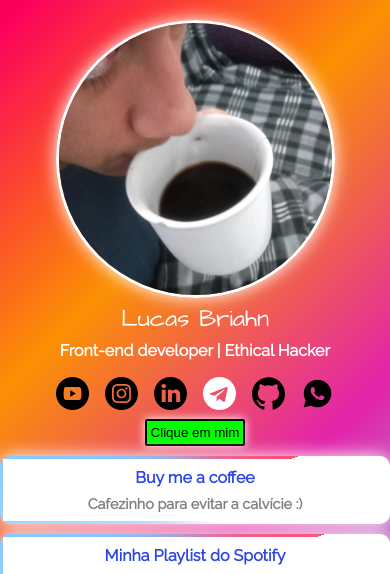
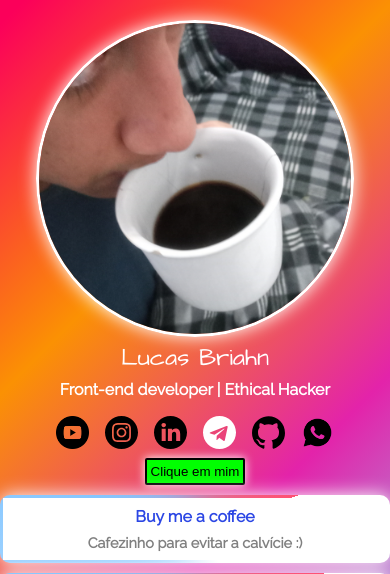
Before and after one commit to lucasbriahn/lucasbriahn.github.io, a PHP site: page / in a window 390 px wide. Shown: the top 574 px of the page. Run offline with PHP 8.4, Linux system fonts and the light colour scheme.

Commit message:
Add files via upload

```diff
--- a/assets/css-scss/_mixins.scss
+++ b/assets/css-scss/_mixins.scss
@@ -14,7 +14,7 @@
     align-items: center;
 }
 @mixin image-profile {
-    width: 30%;
+    width: 20%;
     border-radius: 100%;
     border: 3px solid white;
     box-shadow: 0 0 17px white;
--- a/assets/css-scss/main.css
+++ b/assets/css-scss/main.css
@@ -28,7 +28,7 @@ body {
   text-align: center;
 }
 .body-content .profile img {
-  width: 30%;
+  width: 22%;
   border-radius: 100%;
   border: 3px solid white;
   box-shadow: 0 0 17px white;
@@ -220,7 +220,7 @@ body {
 }
 @media (min-width: 56px) and (max-width: 500px) {
   .body-content .profile img {
-    width: 70%;
+    width: 80%;
     border-radius: 100%;
     border: 3px solid white;
     box-shadow: 0 0 17px white;
--- a/assets/css-scss/main.scss
+++ b/assets/css-scss/main.scss
@@ -13,7 +13,7 @@
         text-align: center;
 
         img {
-            width: 30%;
+            width: 22%;
             border-radius: 100%;
             border: 3px solid white;
             box-shadow: 0 0 17px white;
@@ -216,7 +216,7 @@
 
 @media (min-width: 56px) and (max-width:500px) {
     .body-content .profile img {
-        width: 70%;
+        width: 80%;
         border-radius: 100%;
         border: 3px solid white;
         box-shadow: 0 0 17px white;
```
